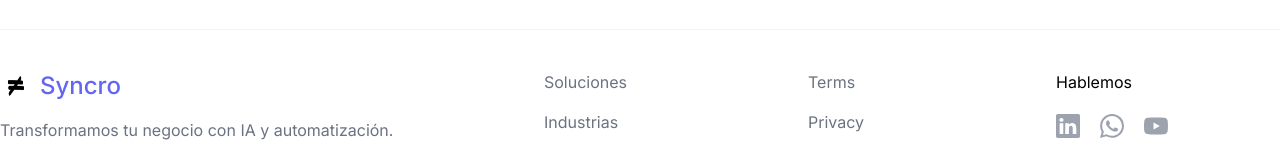
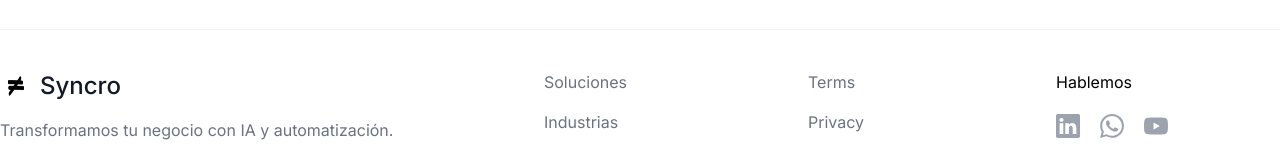
Before and after one commit to emiperaltaok/syncro-landing, a Next.js app: page / in a window 1280 px wide. Shown: the part 6463-6609 px from the top of the page. Built offline with nearby package versions, Linux system fonts and the light colour scheme.

Commit message:
color palabra syncro en modo claro

```diff
--- a/src/components/Footer.tsx
+++ b/src/components/Footer.tsx
@@ -15,7 +15,7 @@ export function Footer() {
               {" "}
               <Link
                 href="/"
-                className="flex items-center space-x-2 text-2xl font-medium text-indigo-500 dark:text-gray-100"
+                className="flex items-center space-x-2 text-2xl font-medium text-gray-900 dark:text-gray-100"
               >
                 <Image
                   src="/img/logo-web-syncro-negro-ok.png"
```
